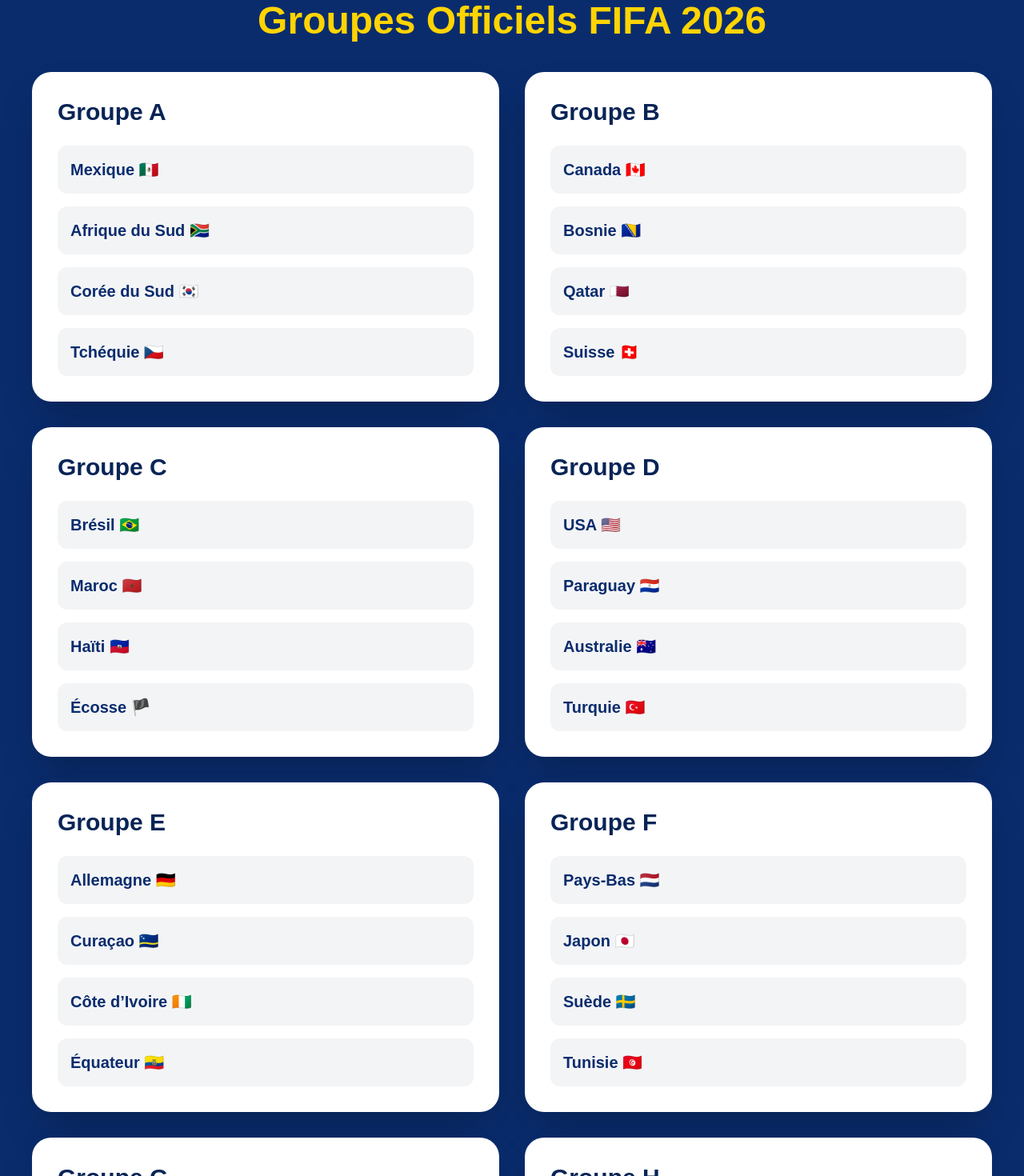
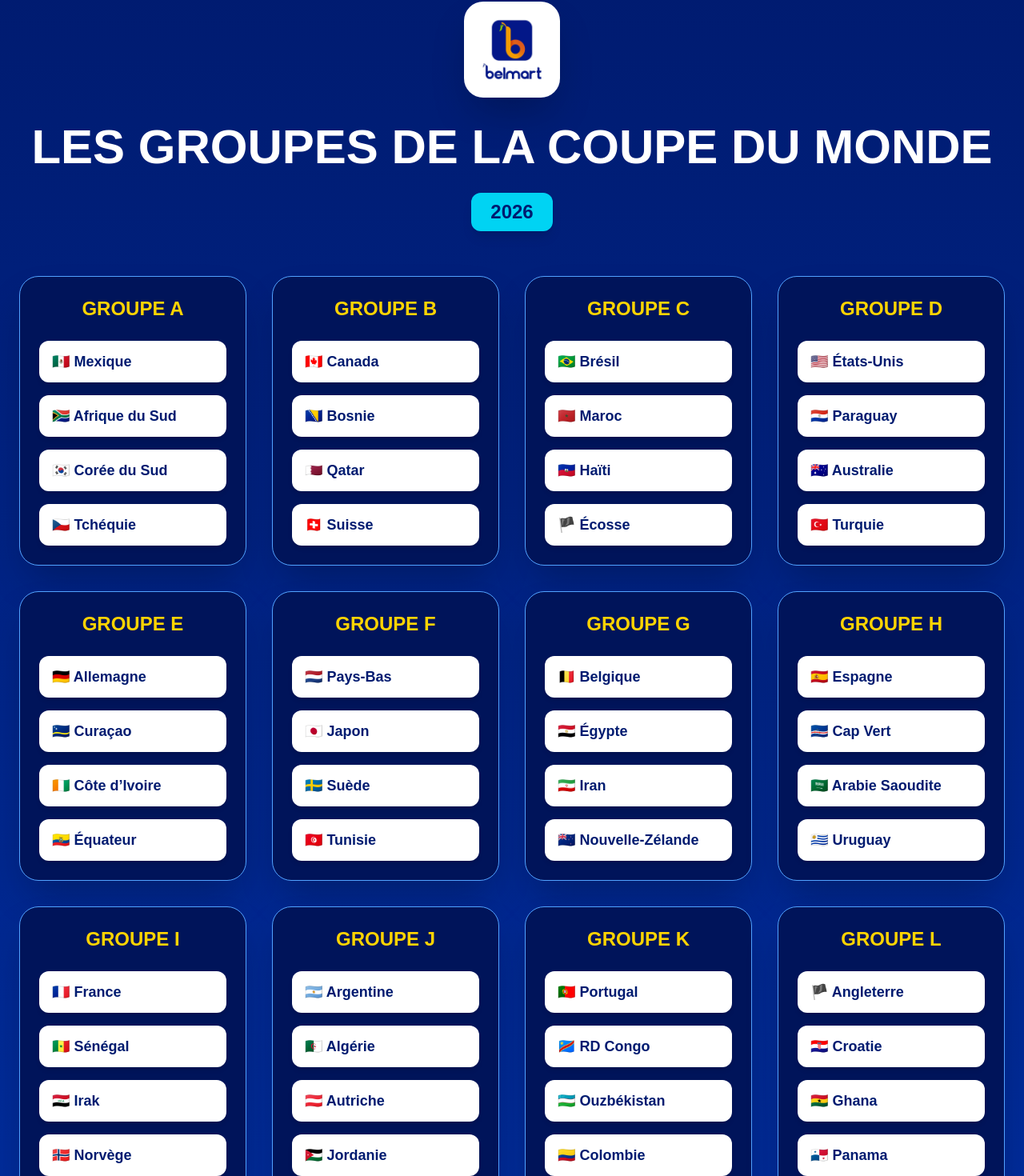
Before and after one commit to LeducCyber/belmart-predictor, a Next.js app: page /groups in a window 1280 px wide. Shown: the part 38-1508 px from the top of the page at 80% size. Built offline with nearby package versions, Linux system fonts and the light colour scheme.

Commit message:
Add belmar- logo and new header

```diff
--- a/app/groups/page.tsx
+++ b/app/groups/page.tsx
@@ -1,114 +1,126 @@
+import Image from "next/image";
+
 export default function GroupsPage() {
 
   const groups = [
 
     {
-      name: "Groupe A",
+      name: "GROUPE A",
       teams: [
-        "Mexique 🇲🇽",
-        "Afrique du Sud 🇿🇦",
-        "Corée du Sud 🇰🇷",
-        "Tchéquie 🇨🇿",
+        "🇲🇽 Mexique",
+        "🇿🇦 Afrique du Sud",
+        "🇰🇷 Corée du Sud",
+        "🇨🇿 Tchéquie",
       ],
     },
 
     {
-      name: "Groupe B",
+      name: "GROUPE B",
       teams: [
-        "Canada 🇨🇦",
-        "Bosnie 🇧🇦",
-        "Qatar 🇶🇦",
-        "Suisse 🇨🇭",
+        "🇨🇦 Canada",
+        "🇧🇦 Bosnie",
+        "🇶🇦 Qatar",
+        "🇨🇭 Suisse",
       ],
     },
 
     {
-      name: "Groupe C",
+      name: "GROUPE C",
       teams: [
-        "Brésil 🇧🇷",
-        "Maroc 🇲🇦",
-        "Haïti 🇭🇹",
-        "Écosse 🏴",
+        "🇧🇷 Brésil",
+        "🇲🇦 Maroc",
+        "🇭🇹 Haïti",
+        "🏴 Écosse",
       ],
     },
 
     {
-      name: "Groupe D",
+      name: "GROUPE D",
       teams: [
-        "USA 🇺🇸",
-        "Paraguay 🇵🇾",
-        "Australie 🇦🇺",
-        "Turquie 🇹🇷",
+        "🇺🇸 États-Unis",
+        "🇵🇾 Paraguay",
+        "🇦🇺 Australie",
+        "🇹🇷 Turquie",
       ],
     },
 
     {
-      name: "Groupe E",
+      name: "GROUPE E",
       teams: [
-        "Allemagne 🇩🇪",
-        "Curaçao 🇨🇼",
-        "Côte d’Ivoire 🇨🇮",
-        "Équateur 🇪🇨",
+        "🇩🇪 Allemagne",
+        "🇨🇼 Curaçao",
+        "🇨🇮 Côte d’Ivoire",
+        "🇪🇨 Équateur",
       ],
     },
 
     {
-      name: "Groupe F",
+      name: "GROUPE F",
       teams: [
-        "Pays-Bas 🇳🇱",
-        "Japon 🇯🇵",
-        "Suède 🇸🇪",
-        "Tunisie 🇹🇳",
+        "🇳🇱 Pays-Bas",
+        "🇯🇵 Japon",
+        "🇸🇪 Suède",
+        "🇹🇳 Tunisie",
       ],
     },
 
     {
-      name: "Groupe G",
+      name: "GROUPE G",
       teams: [
-        "Belgique 🇧🇪",
-        "Égypte 🇪🇬",
-        "Iran 🇮🇷",
-        "Nouvelle-Zélande 🇳🇿",
+        "🇧🇪 Belgique",
+        "🇪🇬 Égypte",
+        "🇮🇷 Iran",
+        "🇳🇿 Nouvelle-Zélande",
       ],
     },
 
     {
-      name: "Groupe H",
+      name: "GROUPE H",
       teams: [
-        "Espagne 🇪🇸",
-        "Cap-Vert 🇨🇻",
-        "Arabie Saoudite 🇸🇦",
-        "Uruguay 🇺🇾",
+        "🇪🇸 Espagne",
+        "🇨🇻 Cap Vert",
+        "🇸🇦 Arabie Saoudite",
+        "🇺🇾 Uruguay",
       ],
     },
 
     {
-      name: "Groupe I",
+      name: "GROUPE I",
       teams: [
-        "France 🇫🇷",
-        "Sénégal 🇸🇳",
-        "Irak 🇮🇶",
-        "Norvège 🇳🇴",
+        "🇫🇷 France",
+        "🇸🇳 Sénégal",
+        "🇮🇶 Irak",
+        "🇳🇴 Norvège",
       ],
     },
 
     {
-      name: "Groupe J",
+      name: "GROUPE J",
       teams: [
-        "Argentine 🇦🇷",
-        "Algérie 🇩🇿",
-        "Autriche 🇦🇹",
-        "Jordanie 🇯🇴",
+        "🇦🇷 Argentine",
+        "🇩🇿 Algérie",
+        "🇦🇹 Autriche",
+        "🇯🇴 Jordanie",
       ],
     },
 
     {
-      name: "Groupe K",
+      name: "GROUPE K",
       teams: [
-        "Portugal 🇵🇹",
-        "RD Congo 🇨🇩",
-        "Ouzbékistan 🇺🇿",
-        "Colombie 🇨🇴",
+        "🇵🇹 Portugal",
+        "🇨🇩 RD Congo",
+        "🇺🇿 Ouzbékistan",
+        "🇨🇴 Colombie",
+      ],
+    },
+
+    {
+      name: "GROUPE L",
+      teams: [
+        "🏴 Angleterre",
+        "🇭🇷 Croatie",
+        "🇬🇭 Ghana",
+        "🇵🇦 Panama",
       ],
     },
 
@@ -116,23 +128,47 @@
 
   return (
 
-    <div className="min-h-screen bg-[#0A2C6D] text-white p-10">
+    <div className="min-h-screen bg-gradient-to-b from-[#001B70] to-[#002C9B] text-white px-6 py-10">
 
-      <h1 className="text-5xl font-black text-[#FFD400] mb-10 text-center">
-        Groupes Officiels FIFA 2026
-      </h1>
+      {/* HEADER */}
+      <div className="flex flex-col items-center mb-14">
 
-      <div className="grid md:grid-cols-2 gap-8">
+        <Image
+          src="/belmart-logo.jpeg"
+          alt="Belmart"
+          width={120}
+          height={120}
+          className="rounded-3xl shadow-2xl mb-6"
+        />
+
+        <h1 className="text-3xl md:text-6xl font-black text-center uppercase leading-tight">
+
+          Les Groupes de la Coupe du Monde
+
+        </h1>
+
+        <div className="bg-cyan-400 text-[#001B70] px-6 py-2 rounded-xl font-black text-2xl mt-5 shadow-lg">
+
+          2026
+
+        </div>
+
+      </div>
+
+      {/* GROUPS */}
+      <div className="grid grid-cols-1 md:grid-cols-3 lg:grid-cols-4 gap-8">
 
         {groups.map((group, index) => (
 
           <div
             key={index}
-            className="bg-white text-[#0A2C6D] rounded-3xl p-8 shadow-2xl"
+            className="bg-[#00145A] border border-blue-400 rounded-3xl p-6 shadow-2xl hover:scale-105 transition duration-300"
           >
 
-            <h2 className="text-3xl font-black mb-6 text-[#082456]">
+            <h2 className="text-2xl font-black text-[#FFD400] mb-6 text-center">
+
               {group.name}
+
             </h2>
 
             <div className="space-y-4">
@@ -141,9 +177,11 @@
 
                 <div
                   key={i}
-                  className="bg-gray-100 rounded-xl p-4 text-xl font-bold"
+                  className="bg-white text-[#001B70] rounded-xl px-4 py-3 font-black text-lg shadow-md"
                 >
+
                   {team}
+
                 </div>
 
               ))}
```
